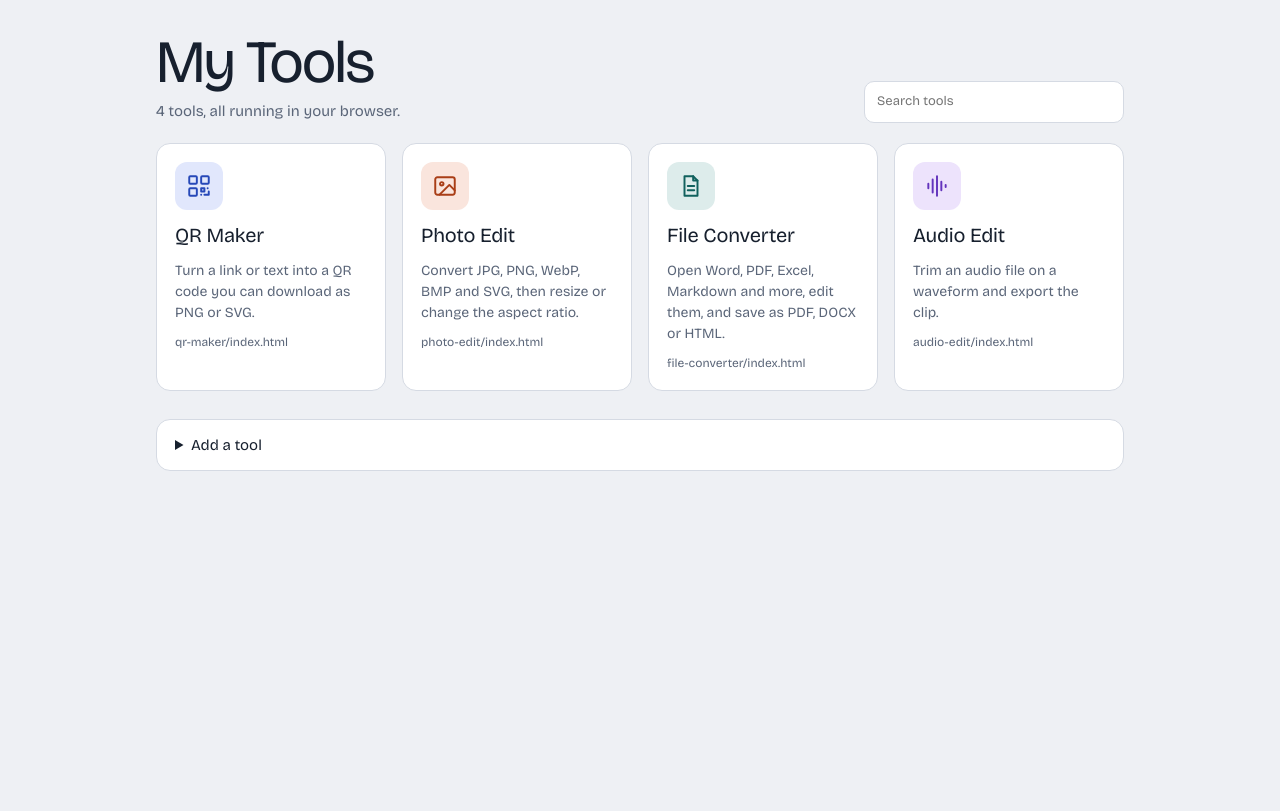
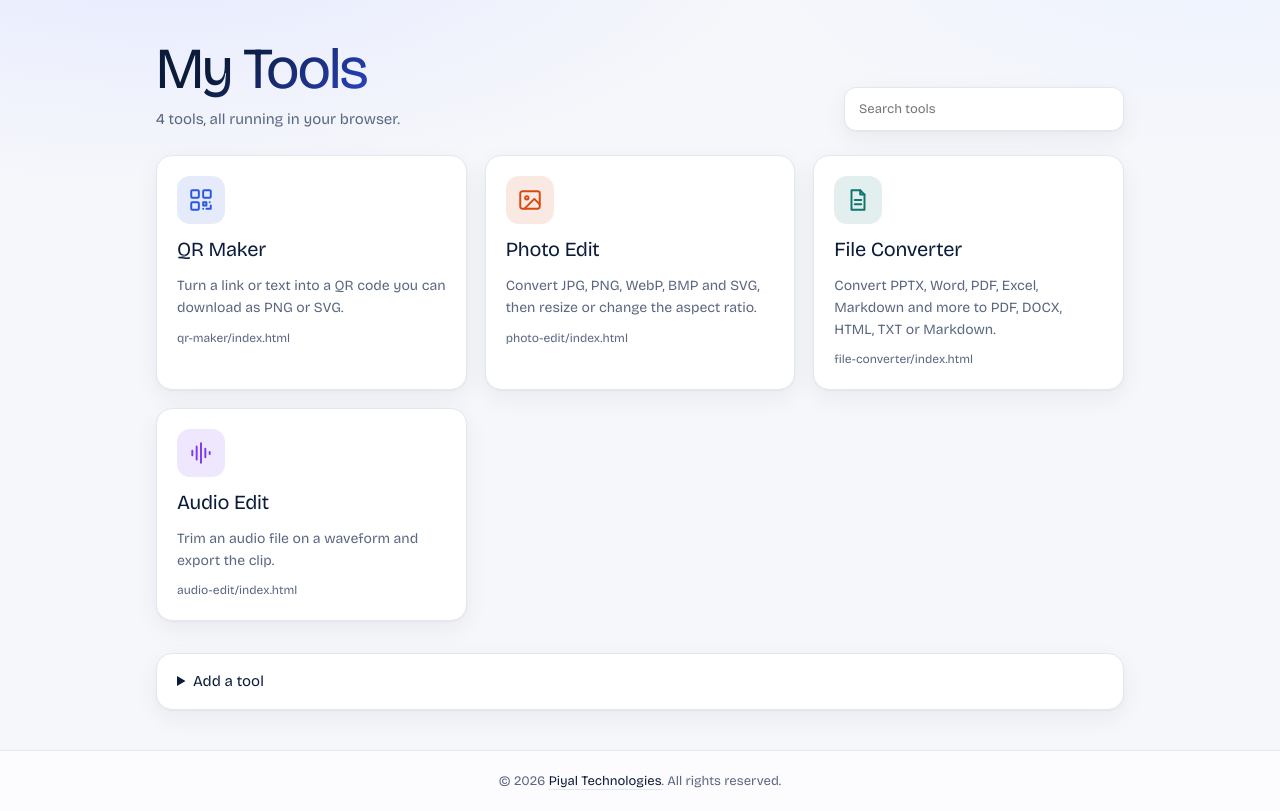
Before and after one commit to Piyal9/Piyal-Technologies, a plain HTML site: page index.html in a window 1280 px wide. Drawn offline with nearby package versions, Linux system fonts and the light colour scheme.

Commit message:
Add files via upload

```diff
--- a/index.html
+++ b/index.html
@@ -33,6 +33,10 @@
   </details>
 </main>
 
+<footer class="foot">
+  <p>© 2026 <a href="https://github.com/Piyal9" target="_blank" rel="noopener noreferrer">Piyal Technologies</a>. All rights reserved.</p>
+</footer>
+
 <script src="script.js"></script>
 </body>
 </html>
--- a/script.js
+++ b/script.js
@@ -5,7 +5,7 @@
   var TOOLS=[
     {name:'QR Maker',desc:'Turn a link or text into a QR code you can download as PNG or SVG.',path:'qr-maker/index.html',icon:'qr',color:'#2B55E6'},
     {name:'Photo Edit',desc:'Convert JPG, PNG, WebP, BMP and SVG, then resize or change the aspect ratio.',path:'photo-edit/index.html',icon:'photo',color:'#D9480F'},
-    {name:'File Converter',desc:'Open Word, PDF, Excel, Markdown and more, edit them, and save as PDF, DOCX or HTML.',path:'file-converter/index.html',icon:'file',color:'#0F766E'},
+    {name:'File Converter',desc:'Convert PPTX, Word, PDF, Excel, Markdown and more to PDF, DOCX, HTML, TXT or Markdown.',path:'file-converter/index.html',icon:'file',color:'#0F766E'},
     {name:'Audio Edit',desc:'Trim an audio file on a waveform and export the clip.',path:'audio-edit/index.html',icon:'audio',color:'#7C3AED'}
   ];
   var ICONS={
--- a/style.css
+++ b/style.css
@@ -1,36 +1,40 @@
-:root{--bg:#EEF0F4;--panel:#FFFFFF;--ink:#17202E;--muted:#5B6679;--line:#D5DAE3;--accent:#2B55E6;--accent-ink:#FFFFFF;--warn:#B3261E;color-scheme:light}
-@media (prefers-color-scheme: dark){:root{--bg:#11151C;--panel:#1A202B;--ink:#E8ECF4;--muted:#96A1B5;--line:#2C3547;--accent:#7C9BFF;--accent-ink:#0E1420;--warn:#FF8A80;color-scheme:dark}}
+:root{--bg:#F6F7FB;--panel:#FFFFFF;--ink:#0B1B3A;--muted:#5A6781;--line:#E3E7EF;--accent:#2F4BDB;--accent-ink:#FFFFFF;--warn:#B3261E;--shadow:0 1px 2px rgba(11,27,58,.04),0 8px 24px rgba(11,27,58,.06);color-scheme:light}
 *,*::before,*::after{box-sizing:border-box}
 [hidden]{display:none!important}
-body{margin:0;background:var(--bg);color:var(--ink);font:400 15px/1.5 "Bricolage Grotesque","Segoe UI",system-ui,sans-serif}
+body{margin:0;min-height:100vh;display:flex;flex-direction:column;background:radial-gradient(900px 380px at 12% -80px,#E4E9FF 0,transparent 70%),radial-gradient(700px 320px at 95% -60px,#EEF3FF 0,transparent 70%),var(--bg);color:var(--ink);font:400 15px/1.55 "Bricolage Grotesque","Segoe UI",system-ui,sans-serif}
 .sr{position:absolute;width:1px;height:1px;overflow:hidden;clip:rect(0 0 0 0)}
-.top{display:flex;flex-wrap:wrap;align-items:flex-end;justify-content:space-between;gap:16px;max-width:1000px;margin:0 auto;padding:32px 16px 20px}
-h1{margin:0;font-size:clamp(36px,7vw,60px);line-height:1;letter-spacing:-.035em;font-weight:700}
-#sub{margin:8px 0 0;color:var(--muted)}
-.search input{width:260px;max-width:100%;font:inherit;color:var(--ink);background:var(--panel);border:1px solid var(--line);border-radius:10px;padding:10px 12px}
-main{max-width:1000px;margin:0 auto;padding:0 16px 40px}
-.grid{display:grid;grid-template-columns:repeat(auto-fill,minmax(230px,1fr));gap:16px}
-.card{position:relative;display:grid;gap:10px;align-content:start;background:var(--panel);border:1px solid var(--line);border-radius:14px;padding:18px;transition:border-color .15s,transform .15s}
-.card:hover{border-color:var(--c,var(--accent));transform:translateY(-2px)}
+.top{display:flex;flex-wrap:wrap;align-items:flex-end;justify-content:space-between;gap:16px;width:100%;max-width:1000px;margin:0 auto;padding:40px 16px 24px}
+h1{margin:0;font-size:clamp(36px,7vw,58px);line-height:1;letter-spacing:-.035em;font-weight:700;background:linear-gradient(135deg,#0B1B3A 30%,#2F4BDB);-webkit-background-clip:text;background-clip:text;color:transparent}
+#sub{margin:10px 0 0;color:var(--muted)}
+.search input{width:280px;max-width:100%;font:inherit;color:var(--ink);background:var(--panel);border:1px solid var(--line);border-radius:12px;padding:11px 14px;box-shadow:var(--shadow)}
+main{flex:1;width:100%;max-width:1000px;margin:0 auto;padding:0 16px 40px}
+.grid{display:grid;grid-template-columns:repeat(auto-fill,minmax(230px,1fr));gap:18px}
+.card{position:relative;display:grid;gap:10px;align-content:start;background:var(--panel);border:1px solid var(--line);border-radius:16px;padding:20px;box-shadow:var(--shadow);transition:border-color .2s,transform .2s,box-shadow .2s}
+.card:hover{border-color:var(--c,var(--accent));transform:translateY(-3px);box-shadow:0 2px 4px rgba(11,27,58,.05),0 16px 36px rgba(11,27,58,.10)}
 .card:focus-within{border-color:var(--c,var(--accent))}
-.tile{width:48px;height:48px;border-radius:12px;display:grid;place-items:center;background:color-mix(in srgb,var(--c,var(--accent)) 14%,var(--panel));color:color-mix(in srgb,var(--c,var(--accent)) 75%,var(--ink))}
+.tile{width:48px;height:48px;border-radius:13px;display:grid;place-items:center;background:color-mix(in srgb,var(--c,var(--accent)) 12%,#fff);color:var(--c,var(--accent))}
 .tile svg{width:26px;height:26px;fill:none;stroke:currentColor;stroke-width:1.8;stroke-linecap:round;stroke-linejoin:round}
 .card h2{margin:0;font-size:20px;letter-spacing:-.01em}
 .card p{margin:0;color:var(--muted);font-size:14px}
 .card a{color:inherit;text-decoration:none;outline:none}
-.card a::after{content:"";position:absolute;inset:0;border-radius:14px}
+.card a::after{content:"";position:absolute;inset:0;border-radius:16px}
 .card a:focus-visible::after{outline:2px solid var(--accent);outline-offset:2px}
 .path{font-size:12px;color:var(--muted);overflow-wrap:anywhere}
 .rm{position:relative;z-index:1;justify-self:start;font:inherit;font-size:13px;color:var(--warn);background:none;border:0;padding:0;cursor:pointer;text-decoration:underline}
 #none{color:var(--muted);text-align:center;padding:32px 0}
-.add{margin-top:28px;background:var(--panel);border:1px solid var(--line);border-radius:14px;padding:14px 18px}
+.add{margin-top:32px;background:var(--panel);border:1px solid var(--line);border-radius:16px;padding:16px 20px;box-shadow:var(--shadow)}
 .add summary{cursor:pointer;font-weight:600}
 form{display:grid;grid-template-columns:1fr 1fr;gap:12px;margin-top:14px;align-items:end}
 @media (max-width:560px){form{grid-template-columns:1fr}}
 label{display:grid;gap:4px;font-size:13px;color:var(--muted)}
 .wide{grid-column:1/-1}
-form input{font:inherit;color:var(--ink);background:var(--bg);border:1px solid var(--line);border-radius:8px;padding:9px 10px;width:100%}
-.primary{font:inherit;font-weight:600;color:var(--accent-ink);background:var(--accent);border:1px solid var(--accent);border-radius:10px;padding:10px 14px;cursor:pointer;justify-self:start}
+form input{font:inherit;color:var(--ink);background:var(--bg);border:1px solid var(--line);border-radius:10px;padding:10px 12px;width:100%}
+.primary{font:inherit;font-weight:600;color:var(--accent-ink);background:linear-gradient(135deg,#2F4BDB,#4A63F0);border:0;border-radius:12px;padding:11px 18px;cursor:pointer;justify-self:start;box-shadow:0 6px 16px rgba(47,75,219,.28)}
+.primary:hover{filter:brightness(1.06)}
 #msg{color:var(--warn);font-size:13px}
 .hint{margin:12px 0 0;font-size:13px;color:var(--muted)}
-input:focus-visible,button:focus-visible,summary:focus-visible{outline:2px solid var(--accent);outline-offset:2px}
+input:focus-visible,button:focus-visible,summary:focus-visible,.foot a:focus-visible{outline:2px solid var(--accent);outline-offset:2px}
+.foot{border-top:1px solid var(--line);background:rgba(255,255,255,.7);text-align:center;padding:20px 16px;color:var(--muted);font-size:13px}
+.foot p{margin:0}
+.foot a{color:var(--ink);font-weight:600;text-decoration:none;border-bottom:1px solid var(--line)}
+.foot a:hover{color:var(--accent);border-color:var(--accent)}
```
